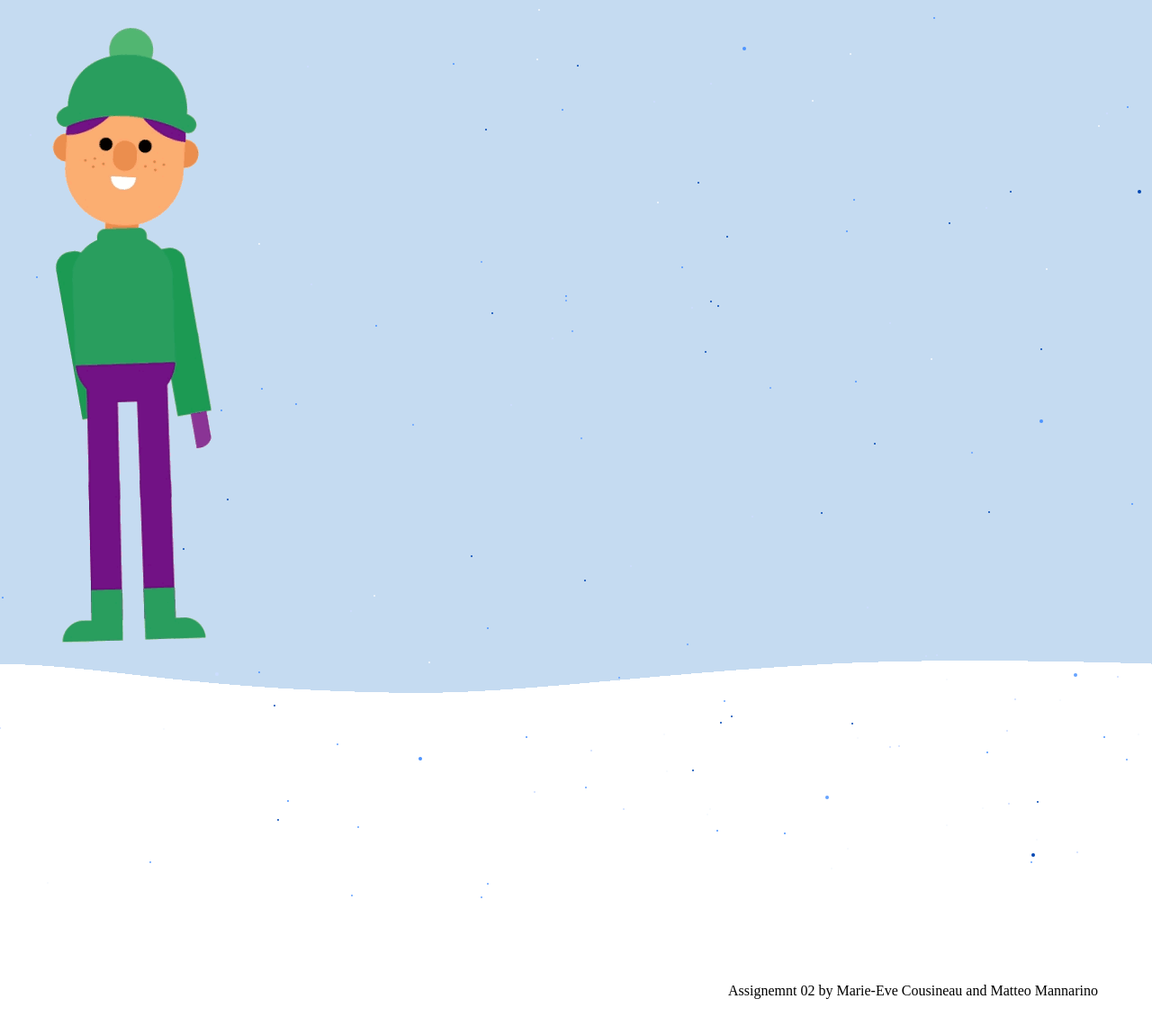
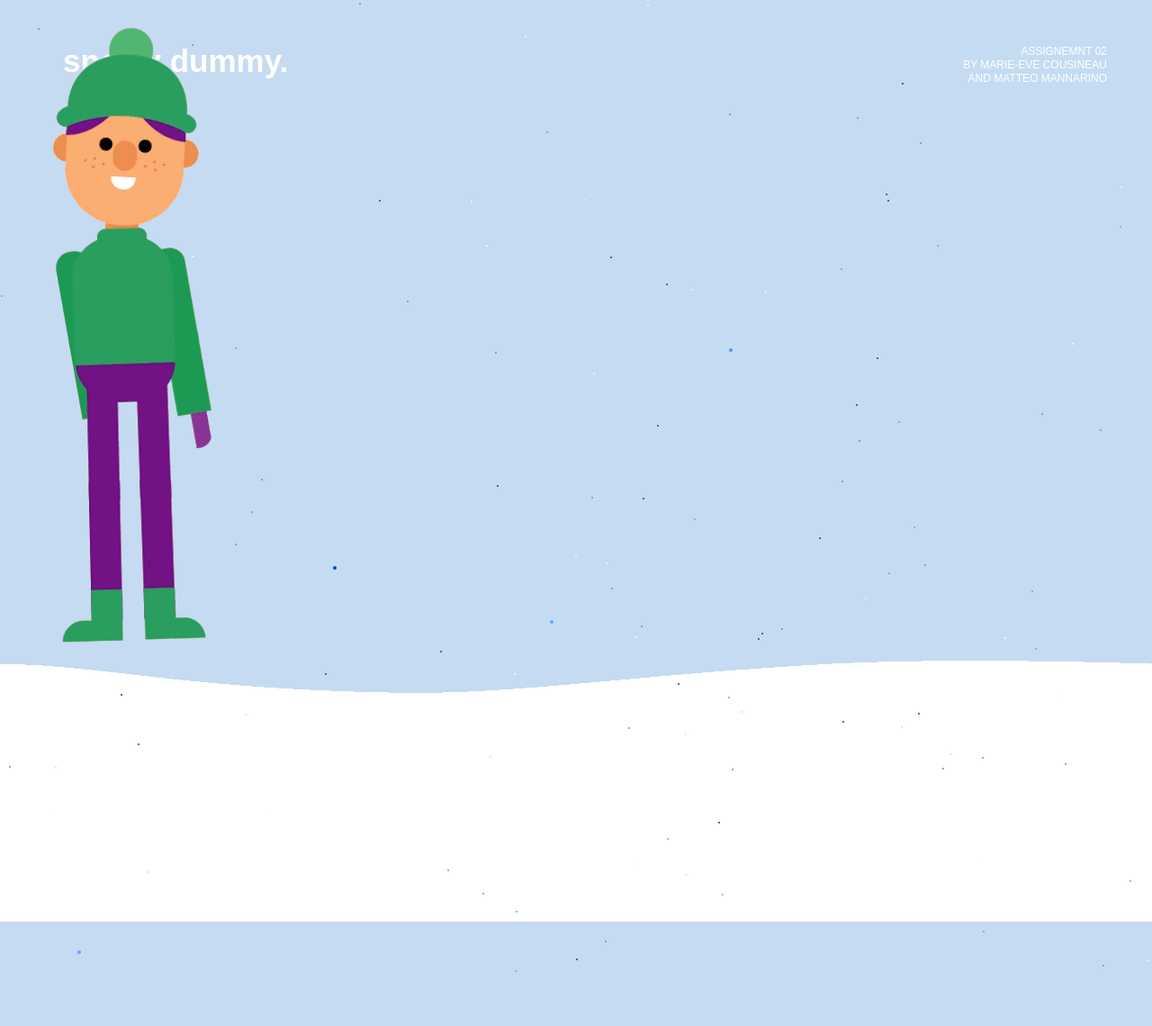
Before and after one commit to evoucou/CART351, a PHP site: page /assignment02/index.html in a window 1280 px wide. Shown: the whole page at 90% size. Run offline with PHP 8.4, Linux system fonts and the light colour scheme.

Commit message:
Added a little bit of CSS and HTML
Title + footer

```diff
--- a/assignment02/index.html
+++ b/assignment02/index.html
@@ -11,15 +11,16 @@
 <body>
 
   <!-- the header div -->
-<header></header>
+<header><h1>snowy dummy.</h1>
+</header>
 
     <!-- the main div -->
 <main>
-  <canvas id="myCanvas" width="1920" height="1000"></canvas>
+  <canvas id="myCanvas" width="1920" height="1080"></canvas>
 
 </main>
 
   <!-- the footer div -->
-  <footer>Assignemnt 02 by Marie-Eve Cousineau and Matteo Mannarino</footer>
+  <footer>Assignemnt 02<br>by Marie-Eve Cousineau<br>and Matteo Mannarino</footer>
 </body>
 </html>
--- a/assignment02/main.css
+++ b/assignment02/main.css
@@ -13,26 +13,44 @@
 }*/
 
 body {
+  color:white;
+  font-family: sans-serif;
   margin:0;
   padding:0;
+  background:#c5dbf1;
+  background-image: url("sources/ground.gif");
+  background-position: bottom;
 }
 
 canvas {
-position:fixed;
+  z-index: 2;
+  position: fixed;
   margin: 0;
   padding: 0;
-  background:#c5dbf1;
-  background-image: url("sources/ground.gif");
 
 }
 
+h1 {
+  z-index: 1;
+  position: fixed;
+  font-family: sans-serif;
+  font-weight: bold;
+  font-size:35px;
+  top: 0;
+  left: 0;
+ text-align: left;
+ padding-left: 70px;
+ padding-top: 25px;
+}
 
 footer {
-  font-size:16px;
+  text-transform: uppercase;
+  font-size:12px;
   position: fixed;
-  bottom: 0;
+  top: 0;
   right: 0;
  text-align: right;
- padding-right: 60px;
- padding-bottom: 30px;
+ padding-right: 50px;
+ padding-top: 50px;
+ line-height:15px;
 }
```
